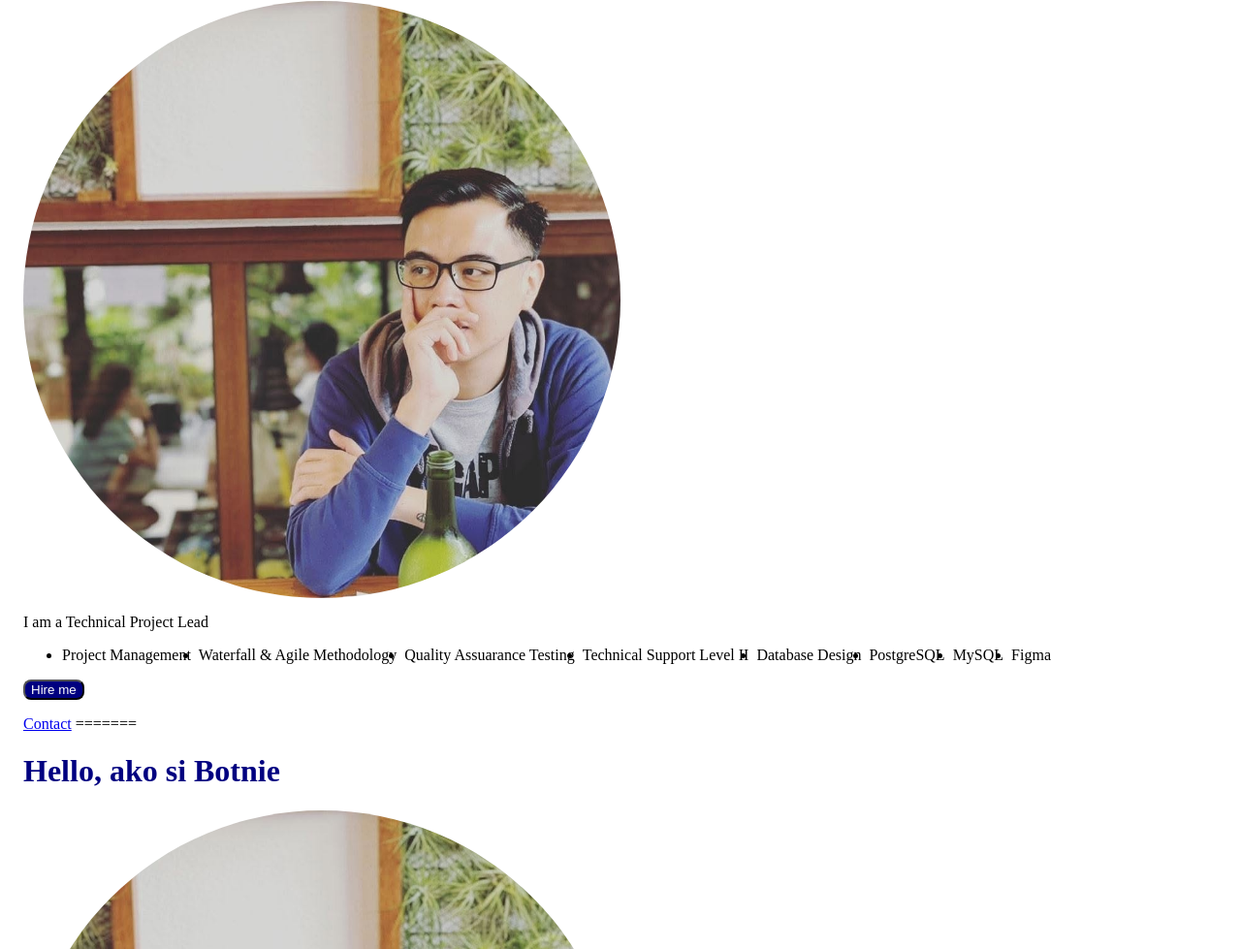
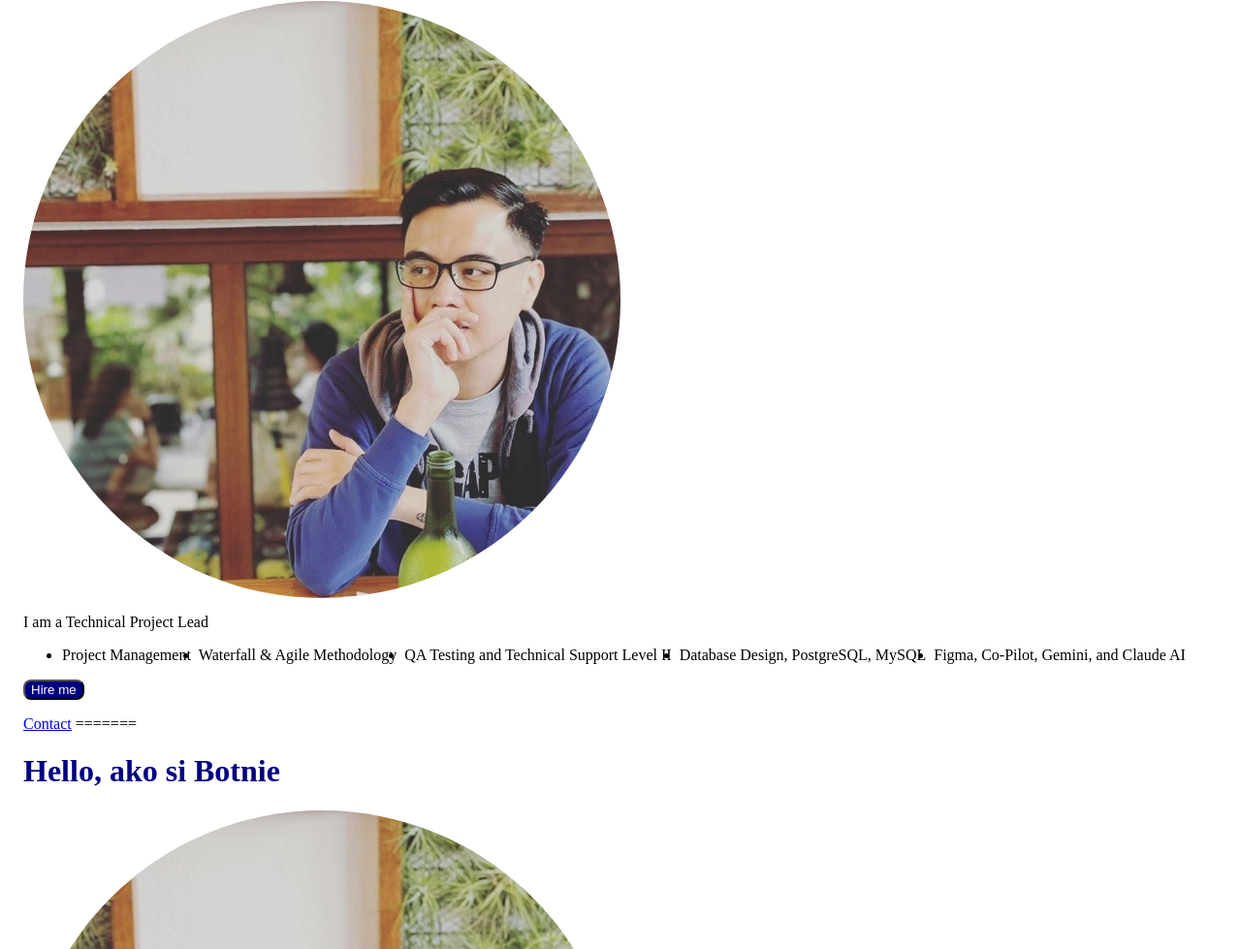
Before and after one commit to botnieantonio/josephantonio.github.io, a plain HTML site: page index.html in a window 1280 px wide. Shown: the part 121-1100 px from the top of the page at 97% size. Drawn offline with Linux system fonts and the light colour scheme.

Commit message:
update index.html - list arrangement

```diff
--- a/index.html
+++ b/index.html
@@ -11,13 +11,10 @@
         <p>I am a Technical Project Lead</p>
         <ul>
             <li>Project Management</li>
-            <li>Waterfall & Agile Methodology</li>
-            <li>Quality Assuarance Testing</li>
-            <li>Technical Support Level II</li>
-            <li>Database Design</li>
-            <li>PostgreSQL</li>
-            <li>MySQL</li>
-            <li>Figma</li>
+            <li> Waterfall & Agile Methodology</li>
+            <li>QA Testing and  Technical Support Level II</li>
+            <li>Database Design, PostgreSQL, MySQL
+            <li> Figma, Co-Pilot, Gemini, and Claude AI</li>
         </ul>
         <button id="hire">Hire me</button>
         <p id="msg"></p>
```
